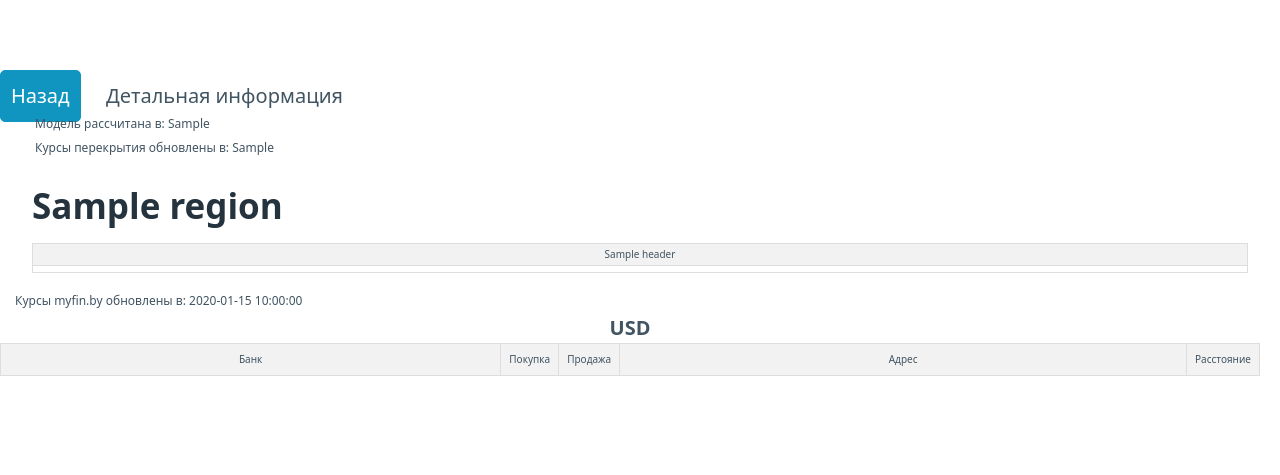
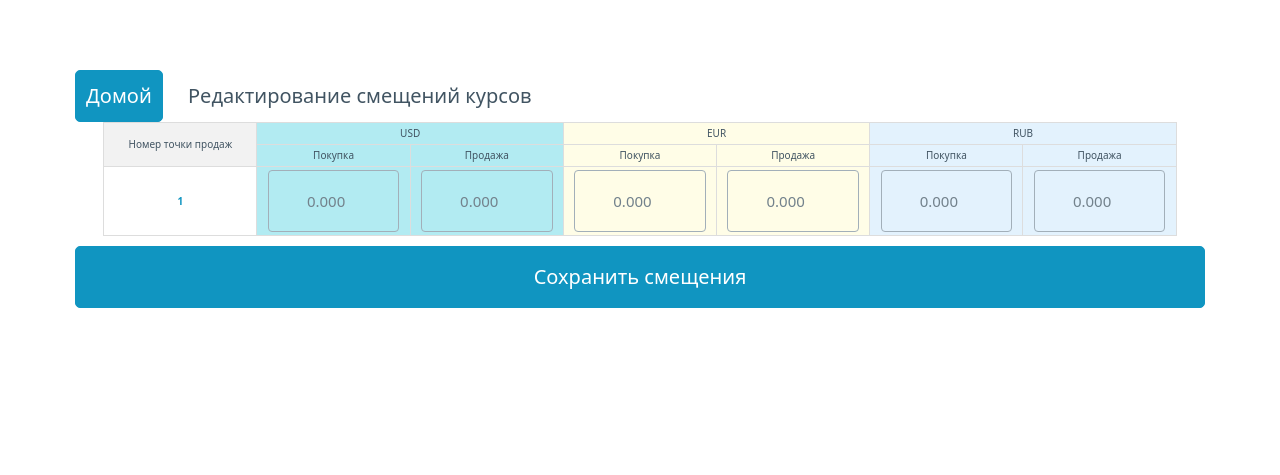
Before and after one commit to amstel1/elasticity, a FastAPI app: template templates/detail.html in a window 1280 px wide. Shown: the top 475 px of the page. Run offline with FastAPI, Linux system fonts and the light colour scheme; the template is opened without the code that fills it: most values are stand-ins (such as "Sample title", 1, 10 or a date in 2020); lists and menus that the app fills with data are empty.

Commit message:
Update detail.html

```diff
--- a/templates/detail.html
+++ b/templates/detail.html
@@ -1,91 +1,184 @@
-{# details.html #}
-{% from 'image.html' import static_image %}
+{# edit_offsets.html #}
 <!DOCTYPE html>
-<html lang="en">
+<html lang="ru">
 <head>
     <meta charset="UTF-8">
     <meta name="viewport" content="width=device-width, initial-scale=1.0">
-    <title>Эластичность курса - детали</title>
-<!--    <link rel="stylesheet" href="https://cdn.jsdelivr.net/npm/@picocss/pico@1/css/pico.min.css">-->
+    <title>Редактирование смещений курсов</title>
+    <link rel="stylesheet" href="{{ url_for('static', path='custom___.css') }}">
     <link rel="stylesheet" href="{{ url_for('static', path='pico.css') }}">
-    <link rel="stylesheet" href="{{ url_for('static', path='custom___.css') }}">
+</head>
+<style>
+    /* Currency group background colors */
+    .usd-group { background-color: #b2ebf2; } /* Lighter cyan for USD */
+    .eur-group { background-color: #fffde7; } /* Lighter yellow for EUR */
+    .rub-group { background-color: #e3f2fd; } /* Lighter blue for RUB */
 
-<!--    <style>-->
-<!--        .nav-container {-->
-<!--            display: flex;-->
-<!--            justify-content: space-between;-->
-<!--            align-items: center;-->
-<!--            padding: 1rem;-->
-<!--            background-color: #f8f9fa; /* Light background */-->
-<!--            border-bottom: 1px solid #eee; /* Subtle border */-->
-<!--            border-collapse: collapse;-->
-<!--            width: 95%;-->
-<!--            margin-left: auto;-->
-<!--            margin-right: auto;-->
-<!--        }-->
+    /* Specific column styling for purchase/sale rates */
+    .usd-group-buy-rate { background-color: #80deea; } /* Darker cyan for USD Buy */
+    .usd-group-sell-rate { background-color: #4dd0e1; } /* Even darker cyan for USD Sell */
+    .eur-group-buy-rate { background-color: #fff59d; } /* Darker yellow for EUR Buy */
+    .eur-group-sell-rate { background-color: #ffee58; } /* Even darker yellow for EUR Sell */
+    .rub-group-buy-rate { background-color: #90caf9; } /* Darker blue for RUB Buy */
+    .rub-group-sell-rate { background-color: #42a5f5; } /* Even darker blue for RUB Sell */
 
-<!--        .nav-left {-->
-<!--            display: flex;-->
-<!--            align-items: center;-->
-<!--        }-->
+    /* Specific column styling for overlap rates */
+    .usd-group-overlap-rate { color: #00796b; } /* Teal for USD Overlap */
+    .eur-group-overlap-rate { color: #f57f17; } /* Orange for EUR Overlap */
+    .rub-group-overlap-rate { color: #1565c0; } /* Dark blue for RUB Overlap */
 
-<!--        .nav-title {-->
-<!--            font-size: 1.25rem;-->
-<!--            font-weight: bold;-->
-<!--            margin-right: 1rem;-->
-<!--        }-->
+    table {
+        width: 95%;
+        border-collapse: collapse;
+        margin: 10px auto;
+        table-layout: fixed;
+    }
+    th, td {
+        border: 1px solid #ddd;
+        padding: 3px;
+        text-align: center;
+        font-size: 10px;
+        vertical-align: middle;
+        overflow: hidden;
+        text-overflow: ellipsis;
+        white-space: nowrap;
+    }
+    th {
+        background-color: #f2f2f2;
+        white-space: normal;
+        word-break: break-word;
+    }
+    .negative-cell {
+        background-color: #f44336;
+        color: white;
+        font-weight: bold;
+    }
+    .bold-text {
+        font-weight: bold;
+    }
+    h2 {
+        padding-left: 2.5%;
+        margin-bottom: 5px;
+        margin-top: 20px;
+    }
+    /* MODIFIED: Updated styles for input boxes */
+    td input[type="number"] {
+        /* Pico overrides for inputs inside the table */
+        width: 90%;          /* Make the box narrower */
+        padding: 2px;        /* Reduce vertical padding */
+        font-size: 15px;     /* Make the font slightly bigger */
+        text-align: center;
+        border-radius: 4px;
+        margin: 0 auto;      /* Center the input within the cell */
+        display: block;
+        box-sizing: border-box;
+        margin-bottom: 0;    /* Important: remove default pico margin */
+    }
+</style>
+<body>
 
-<!--        .nav-right {-->
-<!--            display: flex;-->
-<!--            align-items: center;-->
-<!--            gap: 1rem; /* Space between elements */-->
-<!--        }-->
-
-<!--        .nav-user-info {-->
-<!--            font-size: 0.9rem;-->
-<!--            color: #6c757d; /* Muted text color */-->
-<!--        }-->
-
-<!--        .nav-logout-button {-->
-<!--            &#45;&#45;pico-color: #dc3545; /* Red color for logout */-->
-<!--            &#45;&#45;pico-contrast: #fff;-->
-<!--            font-size: 0.9rem;-->
-<!--        }-->
-
-<!--        .calculate-form {-->
-<!--            display: flex;-->
-<!--            justify-content: center;-->
-<!--            margin-top: 1rem;-->
-<!--            gap: 1rem;-->
-<!--        }-->
-
-<!--        .custom-button {-->
-<!--            box-sizing: border-box;-->
-<!--            padding: 0.3rem 1.0rem;-->
-<!--            font-size: 0.7rem;-->
-<!--            max-width: 12rem;-->
-<!--        }-->
-<!--    </style>-->
-</head>
-<body>
-    <main class="main-no-padding">
+    <main class="container">
         <nav class="nav-container">
             <div class="nav-left">
-                <a href="/" role="button" class="nav-logout-button" style="margin-right: 1rem;">Назад</a>
-                <span class="nav-title">Детальная информация</span>
+                <a href="/" role="button" class="nav-logout-button" style="margin-right: 1rem;">Домой</a>
+                <span class="nav-title">Редактирование смещений курсов</span>
             </div>
         </nav>
 
-        <div>
-            {% include 'item_table.html' %}
-        </div>
+        <!-- The form wrapper for the entire table -->
+        <form method="POST" action="/offset" class="form-container">
+            <table>
+                <thead>
+                    <tr>
+                        <th rowspan="2" class="sales-point-header">Номер точки продаж</th>
+                        <th colspan="2" class="usd-group">USD</th>
+                        <th colspan="2" class="eur-group">EUR</th>
+                        <th colspan="2" class="rub-group">RUB</th>
+                    </tr>
+                    <tr>
+                        <th class="usd-group col-buy">Покупка</th>
+                        <th class="usd-group col-sell">Продажа</th>
+                        <th class="eur-group col-buy">Покупка</th>
+                        <th class="eur-group col-sell">Продажа</th>
+                        <th class="rub-group col-buy">Покупка</th>
+                        <th class="rub-group col-sell">Продажа</th>
+                    </tr>
+                </thead>
+                <tbody>
+                    {# Loop through the context dictionary to populate the table rows #}
+                    {% for point_id, values in offsets_data.items() %}
+                    <tr>
+                        <td class="sales-point-cell">
+                            <strong><a href="/{{ point_id }}">{{ point_id }}</a></strong>
+                        </td>
 
+                        {# USD Columns #}
+                        <td class="usd-group col-buy">
+                            <input type="number" name="offsets[{{ point_id }}][usd_buy]" step="0.001" placeholder="0.000" value="{{ values.usd_buy | default('', true) }}">
+                        </td>
+                        <td class="usd-group col-sell">
+                            <input type="number" name="offsets[{{ point_id }}][usd_sell]" step="0.001" placeholder="0.000" value="{{ values.usd_sell | default('', true) }}">
+                        </td>
 
-         <div>
-            {% include 'competitors.html' %}
-        </div>
+                        {# EUR Columns #}
+                        <td class="eur-group col-buy">
+                            <input type="number" name="offsets[{{ point_id }}][eur_buy]" step="0.001" placeholder="0.000" value="{{ values.eur_buy | default('', true) }}">
+                        </td>
+                        <td class="eur-group col-sell">
+                            <input type="number" name="offsets[{{ point_id }}][eur_sell]" step="0.001" placeholder="0.000" value="{{ values.eur_sell | default('', true) }}">
+                        </td>
+
+                        {# RUB Columns #}
+                        <td class="rub-group col-buy">
+                             <input type="number" name="offsets[{{ point_id }}][rub_buy]" step="0.001" placeholder="0.000" value="{{ values.rub_buy | default('', true) }}">
+                        </td>
+                        <td class="rub-group col-sell">
+                             <input type="number" name="offsets[{{ point_id }}][rub_sell]" step="0.001" placeholder="0.000" value="{{ values.rub_sell | default('', true) }}">
+                        </td>
+                    </tr>
+                    {% endfor %}
+                </tbody>
+            </table>
+
+            <div class="submit-button-container">
+                <button type="submit">Сохранить смещения</button>
+            </div>
+        </form>
     </main>
 
+    <!-- ADDED: JavaScript for client-side validation -->
+    <script>
+        document.addEventListener('DOMContentLoaded', function() {
+            const form = document.querySelector('form.form-container');
+            if (form) {
+                form.addEventListener('submit', function(event) {
+                    const inputs = form.querySelectorAll('input[type="number"]');
+                    let firstInvalidInput = null;
+
+                    for (const input of inputs) {
+                        const value = input.value.trim();
+                        // We only validate if the field is not empty.
+                        // An empty value is considered valid (meaning no offset).
+                        if (value !== '' && !isFinite(value)) {
+                            event.preventDefault(); // Stop form submission
+                            input.style.border = '2px solid red'; // Highlight the invalid field
+                            if (!firstInvalidInput) {
+                                firstInvalidInput = input;
+                            }
+                        } else {
+                            // Reset border for valid fields
+                            input.style.border = '';
+                        }
+                    }
+
+                    if (firstInvalidInput) {
+                        alert('Пожалуйста, введите корректные числовые значения. Недопустимые поля выделены красным.');
+                        firstInvalidInput.focus(); // Focus on the first invalid field
+                    }
+                });
+            }
+        });
+    </script>
+
 </body>
-
 </html>
```
